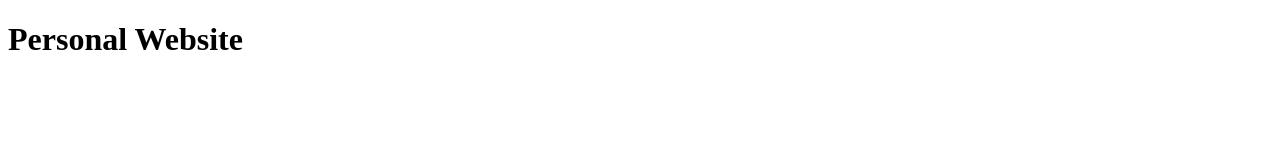
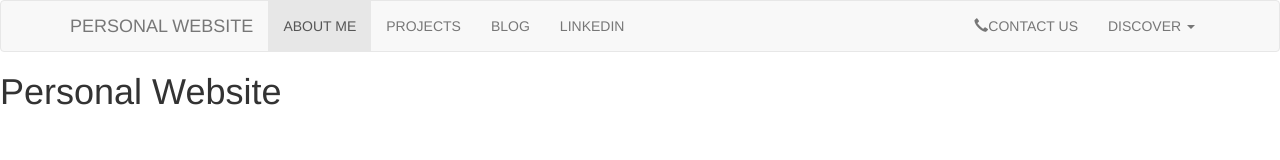
Before and after one commit to carolgreene/personal-website, a plain HTML site: page index.html in a window 1280 px wide. Drawn offline with nearby package versions, Linux system fonts and the light colour scheme.

Commit message:
basic navbar

```diff
--- a/index.html
+++ b/index.html
@@ -3,12 +3,66 @@
 <head>
   <meta charset="UTF-8">
   <meta name="viewport" content="width=device-width, initial-scale=1.0">
+  <meta http-equiv="X-UA-Compatible" content="ie=edge">
 
+  <title>Personal Website</title>
+
+  <!--Bootstrap-->
+  <link href="css/bootstrap.min.css" rel="stylesheet">
+
+  <!--Custom CSS-->
   <link rel="stylesheet" href="css/style.css">
-  <meta http-equiv="X-UA-Compatible" content="ie=edge">
-  <title>Personal Website</title>
+
 </head>
 <body>
+
+    <nav class="navbar navbar-default">
+        <div class="container">
+          <!-- Brand and toggle get grouped for better mobile display -->
+          <div class="navbar-header">
+            <button type="button" class="navbar-toggle collapsed" data-toggle="collapse" data-target="#bs-example-navbar-collapse-1" aria-expanded="false">
+              <span class="sr-only">Toggle navigation</span>
+              <span class="icon-bar"></span>
+              <span class="icon-bar"></span>
+              <span class="icon-bar"></span>
+            </button>
+            <a class="navbar-brand" href="#">PERSONAL WEBSITE</a>
+          </div>
+
+          <!-- Collect the nav links, forms, and other content for toggling -->
+          <div class="collapse navbar-collapse" id="bs-example-navbar-collapse-1">
+            <ul class="nav navbar-nav">
+              <li class="active"><a href="#">ABOUT ME <span class="sr-only">(MY TRAINING)</span></a></li>
+              <li><a href="#">PROJECTS</a></li>
+              <li><a href="#">BLOG</a></li>
+              <li><a href="#">LINKEDIN</a></li>
+            </ul>
+            <!--<form class="navbar-form navbar-left" role="search">
+              <div class="form-group">
+                <input type="text" class="form-control" placeholder="Search">
+              </div>
+              <button type="submit" class="btn btn-default">Submit</button>
+            </form>-->
+
+            <ul class="nav navbar-nav navbar-right">
+                <li><a href="#">
+                      <span class="glyphicon glyphicon-earphone" aria-hidden="true"></span>CONTACT US</a></li>
+
+                <li class="dropdown">
+                  <a href="#" class="dropdown-toggle" data-toggle="dropdown" role="button" aria-haspopup="true" aria-expanded="false">DISCOVER <span class="caret"></span></a>
+                  <ul class="dropdown-menu">
+                    <li><a href="#">NATURAL SURROUNDINGS</a></li>
+                    <li><a href="#">WHERE TO VISIT</a></li>
+                    <li><a href="#">TAKE A TOUR</a></li>
+                    <li role="separator" class="divider"></li>
+                    <li><a href="#">CORPORATE</a></li>
+                  </ul>
+                </li>
+              </ul>
+            </div><!-- /.navbar-collapse -->
+          </div><!-- /.container -->
+        </nav>
+
   <h1>Personal Website</h1>
 
 </body>
```
